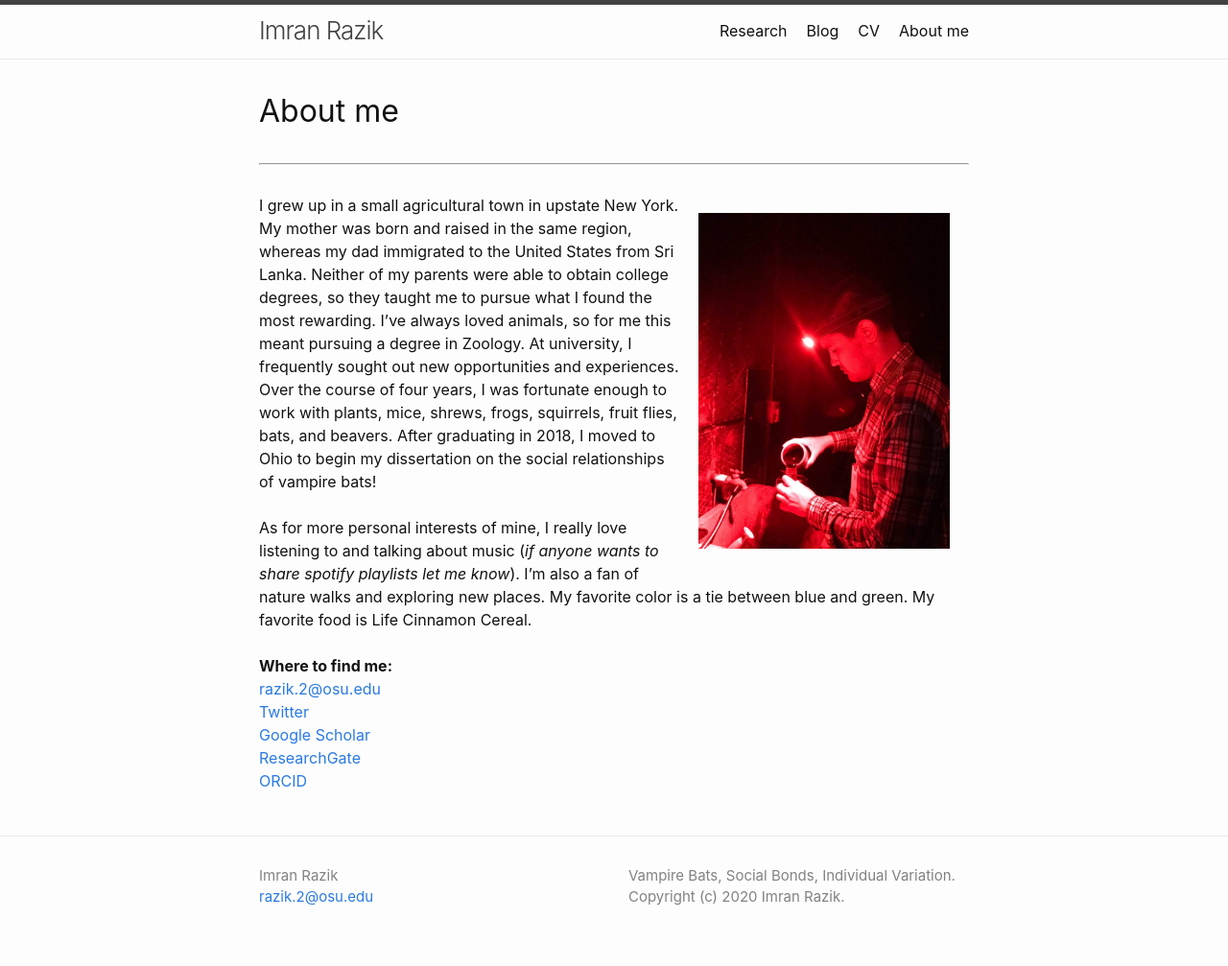
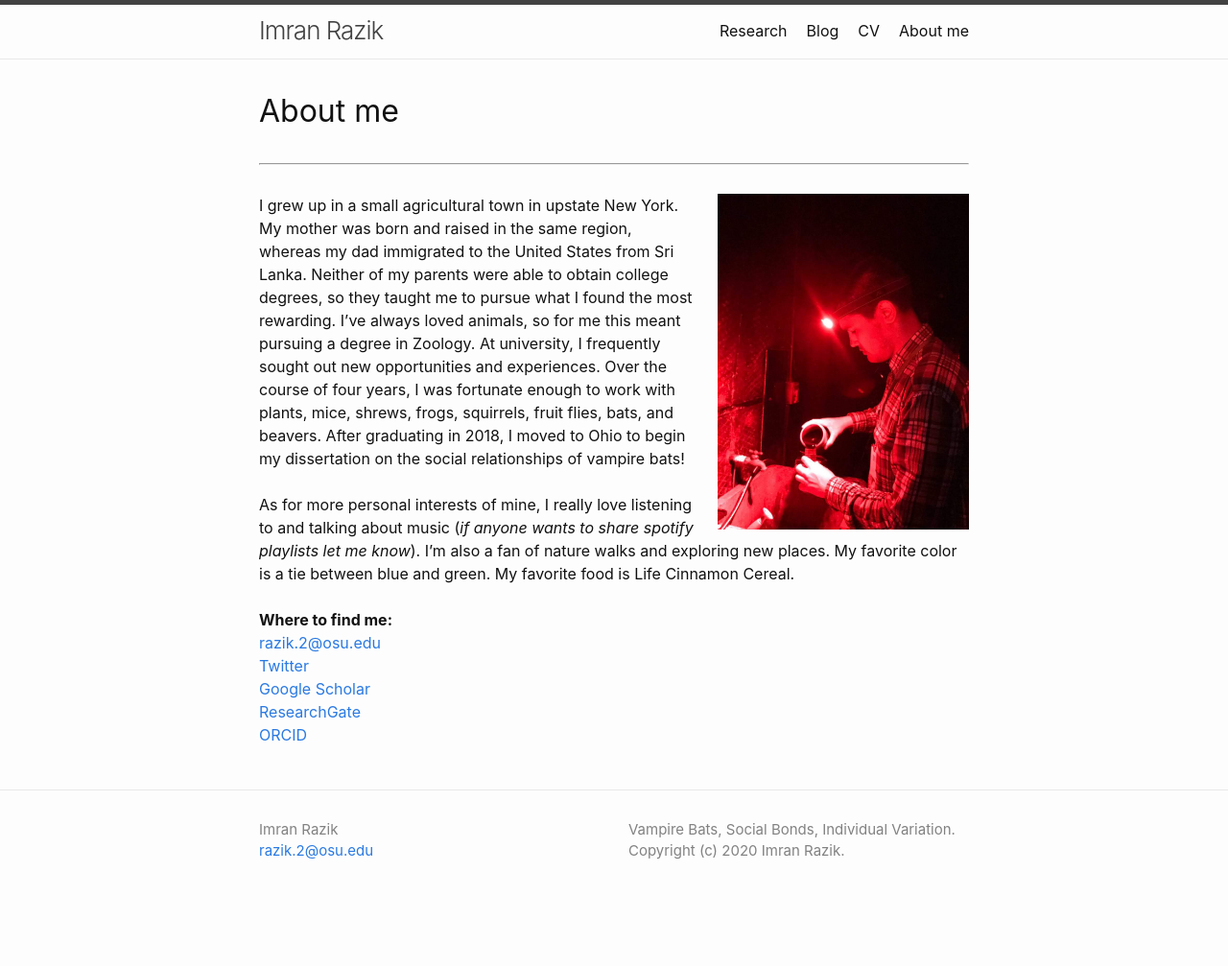
Before and after one commit to imranrazik/imranrazik.github.io, a Jekyll site: the page built from About-me.md, in a window 1280 px wide. Shown: the whole page at 96% size. Built offline with Jekyll 4.4.1, drawn with Linux system fonts in a browser that asks for light colours; our own code applies the rules of GitHub Pages for plain Markdown files; after the commit the page ends 959 px from its top, so only the background shows below that.

Commit message:
Update About-me.md

```diff
--- a/About-me.md
+++ b/About-me.md
@@ -3,7 +3,7 @@
 ---
 # About me
 ---
-<img align="right" src="assets/34349279-38d9-4de1-ad80-4556efc33ab1.jpg" height="350px" style="float:right; padding:20px">I grew up in a small agricultural town in upstate New York. My mother was born and raised in the same region, whereas my dad immigrated to the United States from Sri Lanka. Neither of my parents were able to obtain college degrees, so they taught me to pursue what I found the most rewarding. I've always loved animals, so for me this meant pursuing a degree in Zoology. At university, I frequently sought out new opportunities and experiences. Over the course of four years, I was fortunate enough to work with plants, mice, shrews, frogs, squirrels, fruit flies, bats, and beavers. After graduating in 2018, I moved to Ohio to begin my dissertation on the social relationships of vampire bats!
+<img align="right" src="assets/34349279-38d9-4de1-ad80-4556efc33ab1.jpg" height="350px" style="float:right; margin-left:20px">I grew up in a small agricultural town in upstate New York. My mother was born and raised in the same region, whereas my dad immigrated to the United States from Sri Lanka. Neither of my parents were able to obtain college degrees, so they taught me to pursue what I found the most rewarding. I've always loved animals, so for me this meant pursuing a degree in Zoology. At university, I frequently sought out new opportunities and experiences. Over the course of four years, I was fortunate enough to work with plants, mice, shrews, frogs, squirrels, fruit flies, bats, and beavers. After graduating in 2018, I moved to Ohio to begin my dissertation on the social relationships of vampire bats!
 <br />
 <br />
 As for more personal interests of mine, I really love listening to and talking about music (*if anyone wants to share spotify playlists let me know*). I'm also a fan of nature walks and exploring new places. My favorite color is a tie between blue and green. My favorite food is Life Cinnamon Cereal.
```
